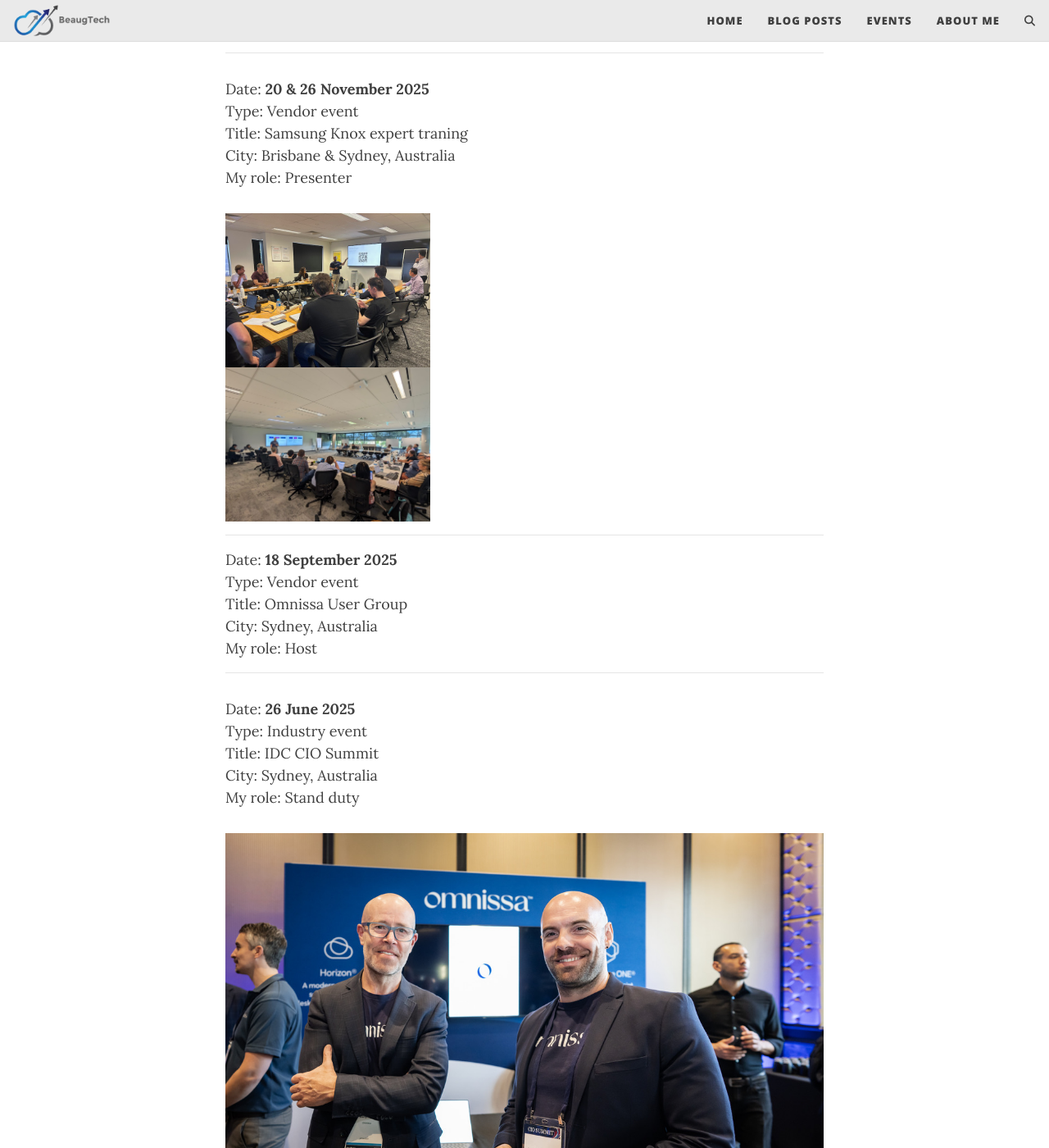
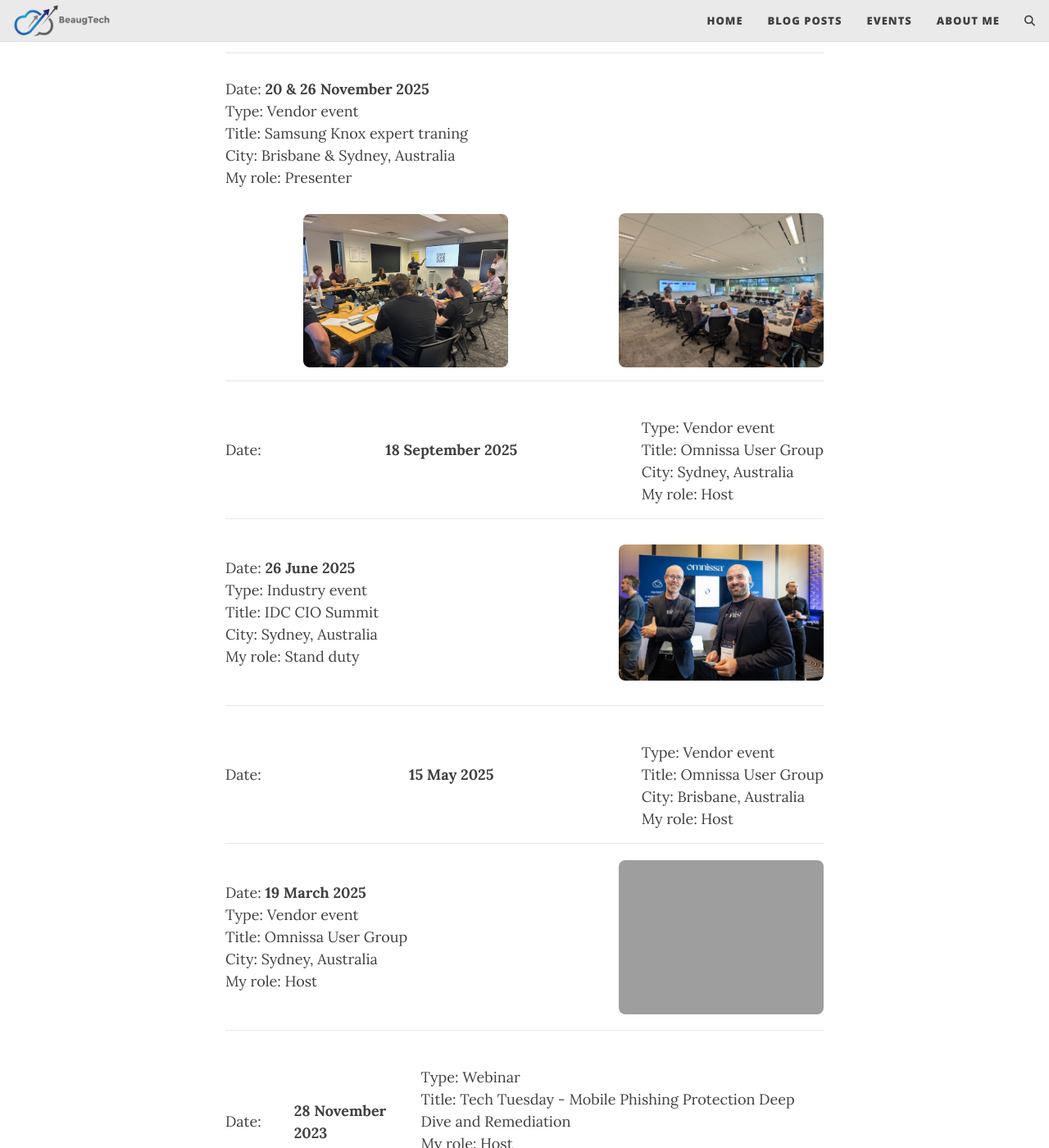
Before and after one commit to Matt95B/blog, a Jekyll site: the page built from events.html, in a window 1280 px wide and 1400 px high, scrolled down 420 px. Shown: the whole window at 82% size. Built offline with Jekyll 4.4.1, drawn with Linux system fonts in a browser that asks for light colours; comment, search, counter and statistics services are not loaded.

Commit message:
update
Signed-off-by: Mathieu Beaugrand <189304497+Matt95B@users.noreply.github.com>

```diff
--- a/events.html
+++ b/events.html
@@ -3,6 +3,28 @@
 title: Events
 subtitle: List of events I attended and participated in over the years
 ---
+<style>
+  .events-container {
+    display: flex;
+    align-items: center;        /* vertical alignment */
+    justify-content: space-between;
+    gap: 40px;
+    max-width: 100%;
+    margin: 0 0;
+  }
+  .events-image {
+    flex: 1;
+    text-align: right;
+    margin: 0 0;
+  }
+    .events-image img {
+    width: 250px;
+    max-width: 100%;
+    height: auto;
+    border-radius: 8px;
+  }
+</style>
+
 Date: <b>27 November 2025</b><br>
 Type: Webinar<br>
 Title: What's new with Horizon<br>
@@ -17,25 +39,28 @@
     City: Brisbane & Sydney, Australia<br>
     My role: Presenter<br>
 </p>
-<div>
-    <div>
-    <img src="http://blog.beaugtech.com/assets/img/events/202511-knox1.jpeg" width="250">
+<div class="events-container">
+    <div class="events-image">
+    <img src="http://blog.beaugtech.com/assets/img/events/202511-knox1.jpeg">
     </div>
-    <div>
-    <img src="http://blog.beaugtech.com/assets/img/events/202511-knox2.jpeg" width="250">
+    <div class="events-image">
+    <img src="http://blog.beaugtech.com/assets/img/events/202511-knox2.jpeg">
     </div>
 </div>
+
 <hr>
 
+<div class="events-container">
 Date: <b>18 September 2025</b><br>
 Type: Vendor event<br>
 Title: Omnissa User Group<br>
 City: Sydney, Australia<br>
 My role: Host<br>
+</div>
 
 <hr>
 
-<div>
+<div class="events-container">
     <div>
         <p> Date: <b>26 June 2025</b><br>
             Type: Industry event<br>
@@ -44,22 +69,24 @@
             My role: Stand duty
         </p>
     </div>
-    <div>
+    <div class="events-image">
     <img src="http://blog.beaugtech.com/assets/img/events/202506-idc.jpeg">
     </div>
 </div>
 
 <hr>
 
+<div class="events-container">
 Date: <b>15 May 2025</b><br>
 Type: Vendor event<br>
 Title: Omnissa User Group<br>
 City: Brisbane, Australia<br>
 My role: Host<br>
+</div>
 
 <hr>
 
-<div>
+<div class="events-container">
     <div>
         <p> Date: <b>19 March 2025</b><br>
             Type: Vendor event<br>
@@ -68,22 +95,24 @@
             My role: Host<br>
         </p>
     </div>
-    <div>
+    <div class="events-image">
     <img src="http://blog.beaugtech.com/assets/img/events/202503-occ.jpg">
     </div>
 </div>
 
 <hr>
 
+<div class="events-container">
 Date: <b>28 November 2023</b><br>
 Type: Webinar<br>
 Title: Tech Tuesday - Mobile Phishing Protection Deep Dive and Remediation<br>
 My role: Host<br>
 Hosting platform: Youtube - link no longer available due to Broadcom acquisition
+</div>
 
 <hr>
 
-<div>
+<div class="events-container">
     <div>
         <p> Date: <b>11 July 2023</b><br>
             Type: Vendor event<br>
@@ -92,14 +121,14 @@
             My role: Presenter<br>
         </p>
     </div>
-    <div>
+    <div class="events-image">
     <img src="http://blog.beaugtech.com/assets/img/events/202307-vmug.jpeg">
     </div>
 </div>
 
 <hr>
 
-<div>
+<div class="events-container">
     <div>
         <p> Date: <b>05 July 2023</b><br>
             Type: Vendor event<br>
@@ -108,30 +137,34 @@
             My role: Stand duty<br>
         </p>
     </div>
-    <div>
+    <div class="events-image">
     <img src="http://blog.beaugtech.com/assets/img/events/202307-ingram.jpeg">
     </div>
 </div>
 
 <hr>
 
+<div class="events-container">
 Date: <b>07 March 2023</b><br>
 Type: Webinar<br>
 Title: Tech Tuesday - Improving your mobile security with Mobile Threat Defense (MTD)<br>
 My role: Host<br>
 Hosting platform: Youtube - link no longer available due to Broadcom acquisition
+</div>
 
 <hr>
 
+<div class="events-container">
 Date: <b>06 September 2022</b><br>
 Type: Webinar<br>
 Title: Tech Tuesday - Workspace ONE Mobile Threat Defence (MTD) Overview<br>
 My role: Host<br>
 Hosting platform: Youtube - link no longer available due to Broadcom acquisition
+</div>
 
 <hr>
 
-<div>
+<div class="events-container">
     <div>
         <p> Date: <b>23 August 2022</b><br>
             Type: Vendor event<br>
@@ -140,22 +173,24 @@
             My role: Stand duty<br>
         </p>
     </div>
-    <div>
+    <div class="events-image">
     <img src="http://blog.beaugtech.com/assets/img/events/202208-dicker.jpeg">
     </div>
 </div>
 
 <hr>
 
+<div class="events-container">
 Date: <b>09 August 2022</b><br>
 Type: Vendor event<br>
 Title: Dicker Data TechX<br>
 City: Perth, Australia<br>
 My role: Stand duty<br>
+</div>
 
 <hr>
 
-<div>
+<div class="events-container">
     <div>
         <p> Date: <b>20-21 September 2017</b><br>
             Type: Vendor event<br>
@@ -164,14 +199,14 @@
             My role: Stand duty<br>
         </p>
     </div>
-    <div>
+    <div class="events-image">
     <img src="http://blog.beaugtech.com/assets/img/events/201709-vantage.jpeg">
     </div>
 </div>
 
 <hr>
 
-<div>
+<div class="events-container">
     <div>
         <p> Date: <b>15 June 2017</b><br>
             Type: Vendor event<br>
@@ -180,14 +215,14 @@
             My role: Stand duty<br>
         </p>
     </div>
-    <div>
+    <div class="events-image">
     <img src="http://blog.beaugtech.com/assets/img/events/201706-connected-wa.jpeg">
     </div>
 </div>
 
 <hr>
 
-<div>
+<div class="events-container">
     <div>
         <p> Date: <b>21-22 September 2016</b><br>
             Type: Vendor event<br>
@@ -196,7 +231,7 @@
             My role: Stand duty<br>
         </p>
     </div>
-    <div>
+    <div class="events-image">
     <img src="http://blog.beaugtech.com/assets/img/events/201609-vantage.jpeg">
     </div>
 </div>
```
